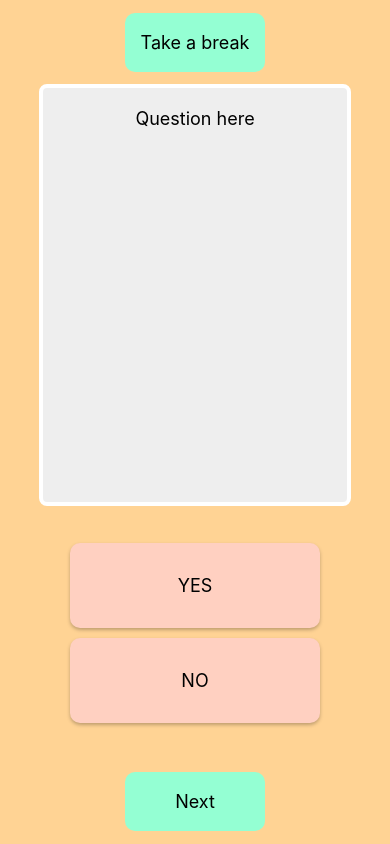
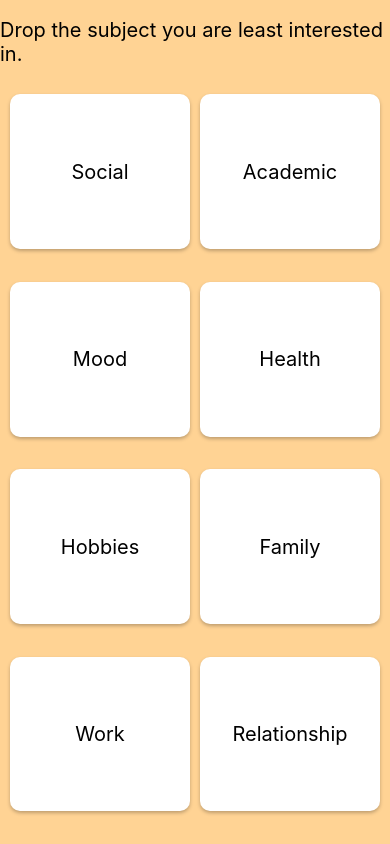
Before and after one commit to hiro111208/react-native-depression-monitor, a React Native app: screen / in a window 390 px wide. Built offline with nearby package versions, Linux system fonts and the light colour scheme.

Commit message:
Add Category Drop Screen

```diff
--- a/App.js
+++ b/App.js
@@ -1,11 +1,14 @@
 import { StatusBar } from 'expo-status-bar';
 import React from 'react';
 import TherapyScreen from './screens/TherapyScreen';
+import CategoryDrop from './screens/CategoryDrop';
 
 export default class App extends React.Component {
   render() {
     return(
-      <TherapyScreen/>
+      //Uncomment to see different screens
+      //<TherapyScreen/>
+      <CategoryDrop/>
     )
   }
 }
--- /dev/null
+++ b/screens/CategoryDrop.js
@@ -0,0 +1,111 @@
+import React from 'react';
+import { StatusBar, StyleSheet, View, Text, TouchableOpacity } from 'react-native';
+import Constants from 'expo-constants';
+
+const CategoryDrop = () => {
+    return (
+        <View style={styles.container}>
+
+            <View style={[styles.top, styles.centering]}>
+                <Text style={styles.text}>Drop the subject you are least interested in.</Text>
+            </View>
+
+            <View style={styles.bottom}>
+
+                <TouchableOpacity style={styles.bottomItem}>
+                    <View style={[styles.bottomItemInner, styles.centering]}>
+                        <Text style={styles.text}>Social</Text>
+                    </View>
+                </TouchableOpacity>
+
+                <TouchableOpacity style={styles.bottomItem}>
+                    <View style={[styles.bottomItemInner, styles.centering]}>
+                        <Text style={styles.text}>Academic</Text>
+                    </View>
+                </TouchableOpacity>
+
+                <TouchableOpacity style={styles.bottomItem}>
+                    <View style={[styles.bottomItemInner, styles.centering]}>
+                        <Text style={styles.text}>Mood</Text>
+                    </View>
+                </TouchableOpacity>
+
+                <TouchableOpacity style={styles.bottomItem}>
+                    <View style={[styles.bottomItemInner, styles.centering]}>
+                        <Text style={styles.text}>Health</Text>
+                    </View>
+                </TouchableOpacity>
+
+                <TouchableOpacity style={styles.bottomItem}>
+                    <View style={[styles.bottomItemInner, styles.centering]}>
+                        <Text style={styles.text}>Hobbies</Text>
+                    </View>
+                </TouchableOpacity>
+
+                <TouchableOpacity style={styles.bottomItem}>
+                    <View style={[styles.bottomItemInner, styles.centering]}>
+                        <Text style={styles.text}>Family</Text>
+                    </View>
+                </TouchableOpacity>
+
+                <TouchableOpacity style={styles.bottomItem}>
+                    <View style={[styles.bottomItemInner, styles.centering]}>
+                        <Text style={styles.text}>Work</Text>
+                    </View>
+                </TouchableOpacity>
+
+                <TouchableOpacity style={styles.bottomItem}>
+                    <View style={[styles.bottomItemInner, styles.centering]}>
+                        <Text style={styles.text}>Relationship</Text>
+                    </View>
+                </TouchableOpacity>
+
+            </View>
+        </View>
+    )
+}
+
+const styles = StyleSheet.create({
+    container: {
+        marginTop: Constants.statusBarHeight,
+        flex: 1,
+        backgroundColor: '#ffd394'
+    },
+    text: {
+        color: "black",
+        fontSize: 20,
+    },
+    top: {
+        height: '10%',
+    },
+    bottom: {
+        height: '90%',
+        flexDirection: 'row',
+        flexWrap: 'wrap',
+        padding: 5,
+    },
+    bottomItem:{
+        width: '50%',
+        height: '22%',
+        padding: 5,
+    },
+    bottomItemInner: {
+        flex: 1,
+        backgroundColor: '#fff',
+        borderRadius: 10,
+        shadowColor: "#000",
+            shadowOffset: {
+            width: 0,
+            height: 2,
+            },
+        shadowOpacity: 0.25,
+        shadowRadius: 3.84,
+        elevation: 5,
+    },
+    centering: {
+        alignItems: 'center',
+        justifyContent: 'center'
+    }
+})
+
+export default CategoryDrop;
```
